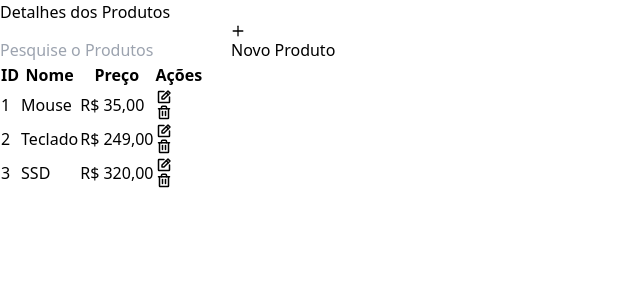
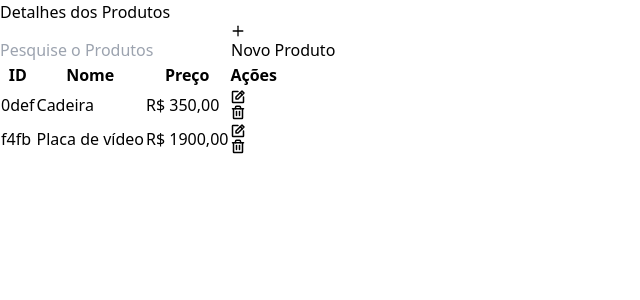
Before and after one commit to Chirlanio/sys-finance, a React (Vite) app: page /products in a window 1280 px wide. Shown: the top 300 px of the page, without its empty margins (0-640 px from the left). Built offline with nearby package versions, Linux system fonts and the light colour scheme; data requests are answered from the project's data file.

Commit message:
Update CRUD

```diff
--- a/db.json
+++ b/db.json
@@ -1,7 +1,14 @@
 {
   "products": [
-    { "id": "1", "name": "Mouse", "price": 35 },
-    { "id": "2", "name": "Teclado", "price": 249 },
-    { "id": "3", "name": "SSD", "price": 320}
+    {
+      "id": "0def",
+      "name": "Cadeira",
+      "price": "350"
+    },
+    {
+      "id": "f4fb",
+      "name": "Placa de vídeo",
+      "price": "1900"
+    }
   ]
 }
--- a/src/components/Modal/Modal.jsx
+++ b/src/components/Modal/Modal.jsx
@@ -8,9 +8,29 @@ import {
 } from "@headlessui/react";
 import { PlusCircle } from "phosphor-react";
 import Input from "../Input/Input";
+import { useState } from "react";
+import axios from "axios";
+import { useNavigate } from "react-router-dom";
 
 /* eslint-disable react/prop-types */
 export default function Modal({ open, setOpen }) {
+  const navigate = useNavigate();
+  const [product, setProduct] = useState({});
+
+  //console.log(product);
+
+  function handleChange(event) {
+    setProduct({
+      ...product,
+      [event.target.id]: event.target.value,
+    });
+  }
+
+  async function handleCreateNewProduct() {
+    await axios.post("http://localhost:3000/products", product);
+    navigate(0);
+  }
+
   return (
     <Dialog open={open} onClose={setOpen} className="relative z-10">
       <DialogBackdrop
@@ -37,8 +57,16 @@ export default function Modal({ open, setOpen }) {
                     Novo Produto
                   </DialogTitle>
                   <div className="flex flex-col mt-2 gap-4">
-                    <Input title={"Nome do produto"} id="product" onChange={()=>{}}/>
-                    <Input title={"Preço"} id="price" />
+                    <Input
+                      title={"Nome do produto"}
+                      id="name"
+                      onChange={(event) => handleChange(event)}
+                    />
+                    <Input
+                      title={"Preço"}
+                      id="price"
+                      onChange={(event) => handleChange(event)}
+                    />
                   </div>
                 </div>
               </div>
@@ -46,14 +74,13 @@ export default function Modal({ open, setOpen }) {
             <div className="bg-gray-50 px-4 py-3 sm:flex sm:flex-row-reverse sm:px-6">
               <button
                 type="button"
-                onClick={() => setOpen(false)}
+                onClick={handleCreateNewProduct}
                 className="inline-flex w-full justify-center rounded-md bg-green-600 px-3 py-2 text-sm font-semibold text-white shadow-sm hover:bg-green-500 sm:ml-3 sm:w-auto"
               >
                 Salvar
               </button>
               <button
                 type="button"
-                data-autofocus
                 onClick={() => setOpen(false)}
                 className="mt-3 inline-flex w-full justify-center rounded-md bg-red-600 px-3 py-2 text-sm font-semibold text-white shadow-sm ring-1 ring-inset ring-gray-300 hover:bg-red-500 sm:mt-0 sm:w-auto"
               >
--- a/src/components/Table/Table.jsx
+++ b/src/components/Table/Table.jsx
@@ -1,8 +1,17 @@
 /* eslint-disable react/prop-types */
+import axios from "axios";
 import { NotePencil, Trash } from "phosphor-react";
+import { useNavigate } from "react-router-dom";
 
 export default function Table({ products }) {
   //console.log(products);
+  const navigate = useNavigate();
+
+  async function handleDelete(id) {
+    await axios.delete(`http://localhost:3000/products/${id}`);
+    navigate(0);
+  }
+
   return (
     <table className="w-full text-center">
       <thead className="bg-[#f7fbfd] text-gray-400 border-b">
@@ -28,7 +37,10 @@ export default function Table({ products }) {
                   <div className="bg-[#118dc0] border-none rounded-md p-2 text-white cursor-pointer hover:bg-[#426b7b] transition-all duration-300">
                     <NotePencil size={16} weight="bold" />
                   </div>
-                  <div className="bg-[#c01111] border-none rounded-md p-2 text-white cursor-pointer hover:bg-[#9e2828] transition-all duration-300">
+                  <div
+                    onClick={() => handleDelete(product.id)}
+                    className="bg-[#c01111] border-none rounded-md p-2 text-white cursor-pointer hover:bg-[#9e2828] transition-all duration-300"
+                  >
                     <Trash size={16} weight="bold" />
                   </div>
                 </div>
```
